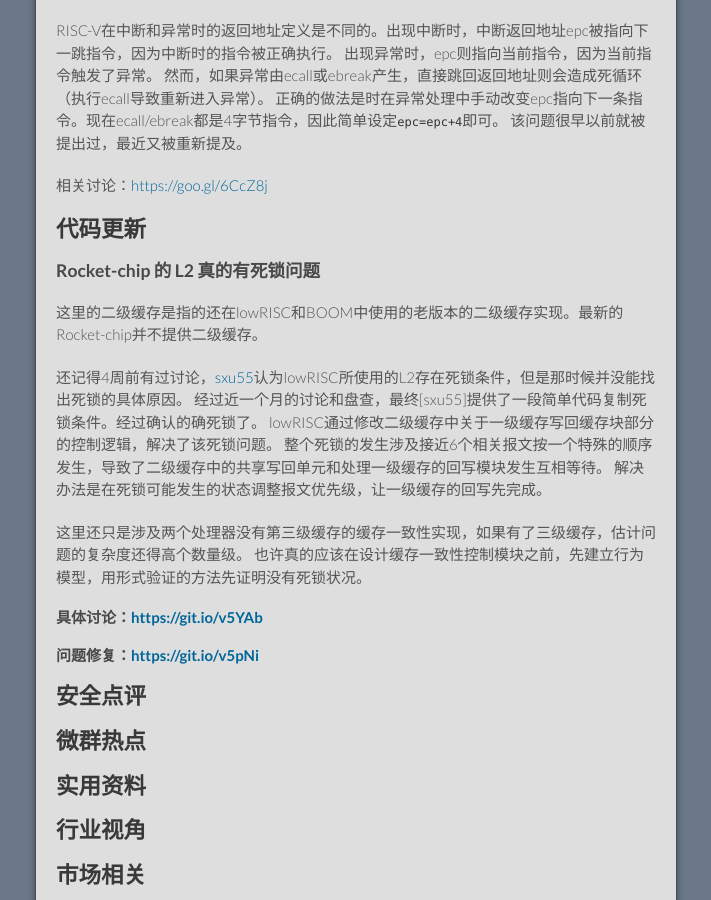
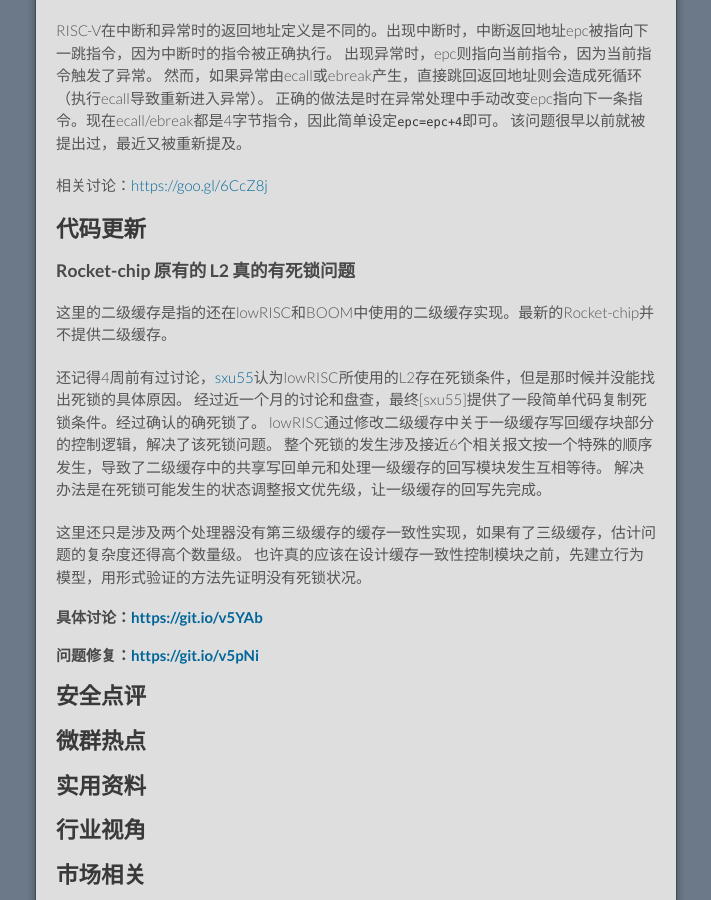
Before and after one commit to cnrv/home, a Jekyll site: the page built from bi-week-rpts/2017-09-28.md, in a window 1280 px wide and 900 px high, scrolled down 791 px. Shown: the whole window, without its empty margins (284-995 px from the left). Built offline with Jekyll 4.4.1, drawn with Linux system fonts in a browser that asks for light colours; Markdown is read by kramdown in place of the engine named in the settings; comment, search, counter and statistics services are not loaded; our own code applies the rules of GitHub Pages for plain Markdown files.

Commit message:
fix misleading about the L2 in Rocket-Chip

```diff
--- a/bi-week-rpts/2017-09-28.md
+++ b/bi-week-rpts/2017-09-28.md
@@ -41,9 +41,9 @@
 
 ## 代码更新
 
-### Rocket-chip 的 L2 真的有死锁问题
+### Rocket-chip 原有的 L2 真的有死锁问题
 
-这里的二级缓存是指的还在lowRISC和BOOM中使用的老版本的二级缓存实现。最新的Rocket-chip并不提供二级缓存。
+这里的二级缓存是指的还在lowRISC和BOOM中使用的二级缓存实现。最新的Rocket-chip并不提供二级缓存。
 
 还记得4周前有过讨论，[sxu55](https://github.com/sxu55)认为lowRISC所使用的L2存在死锁条件，但是那时候并没能找出死锁的具体原因。
 经过近一个月的讨论和盘查，最终[sxu55]提供了一段简单代码复制死锁条件。经过确认的确死锁了。
```
